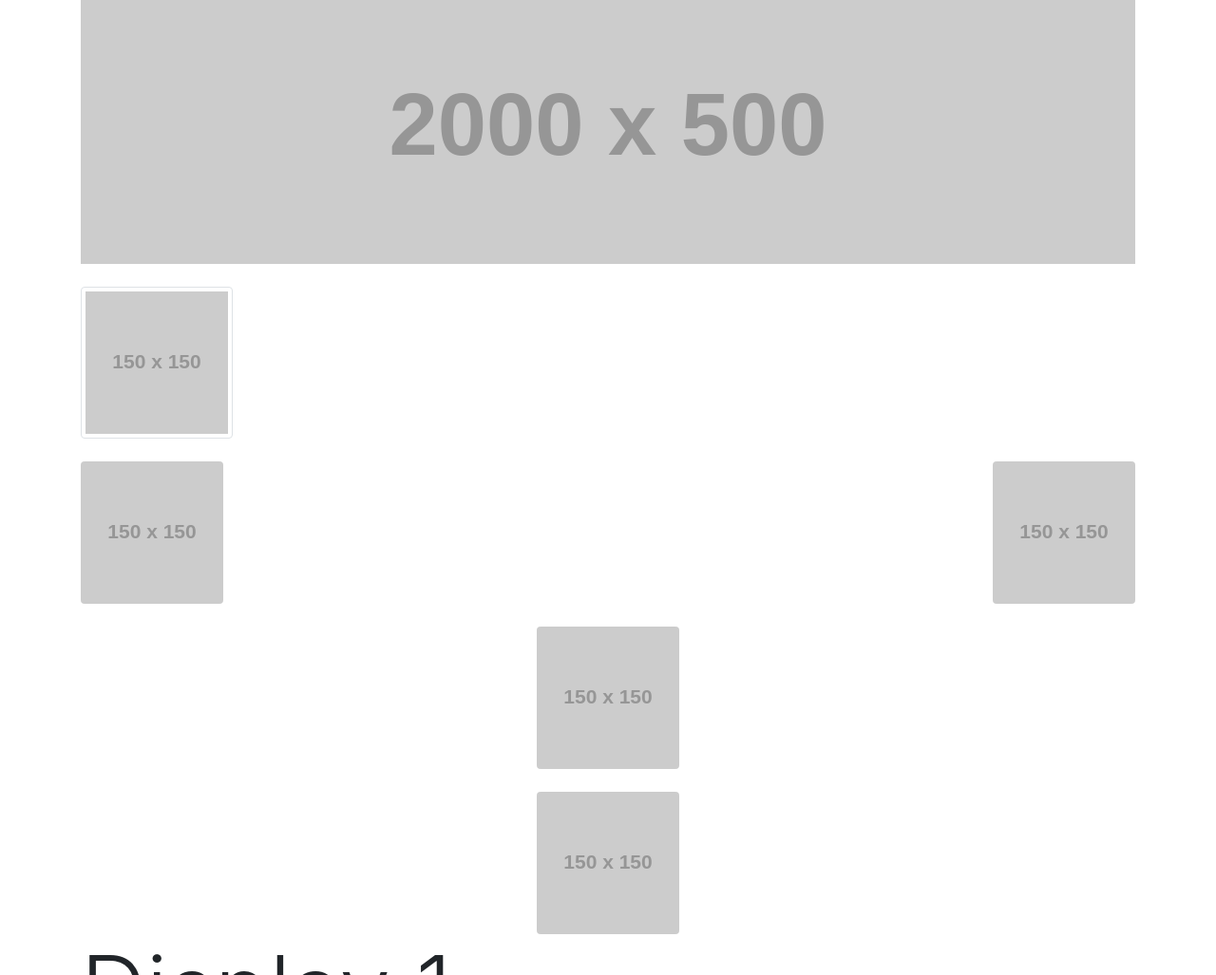
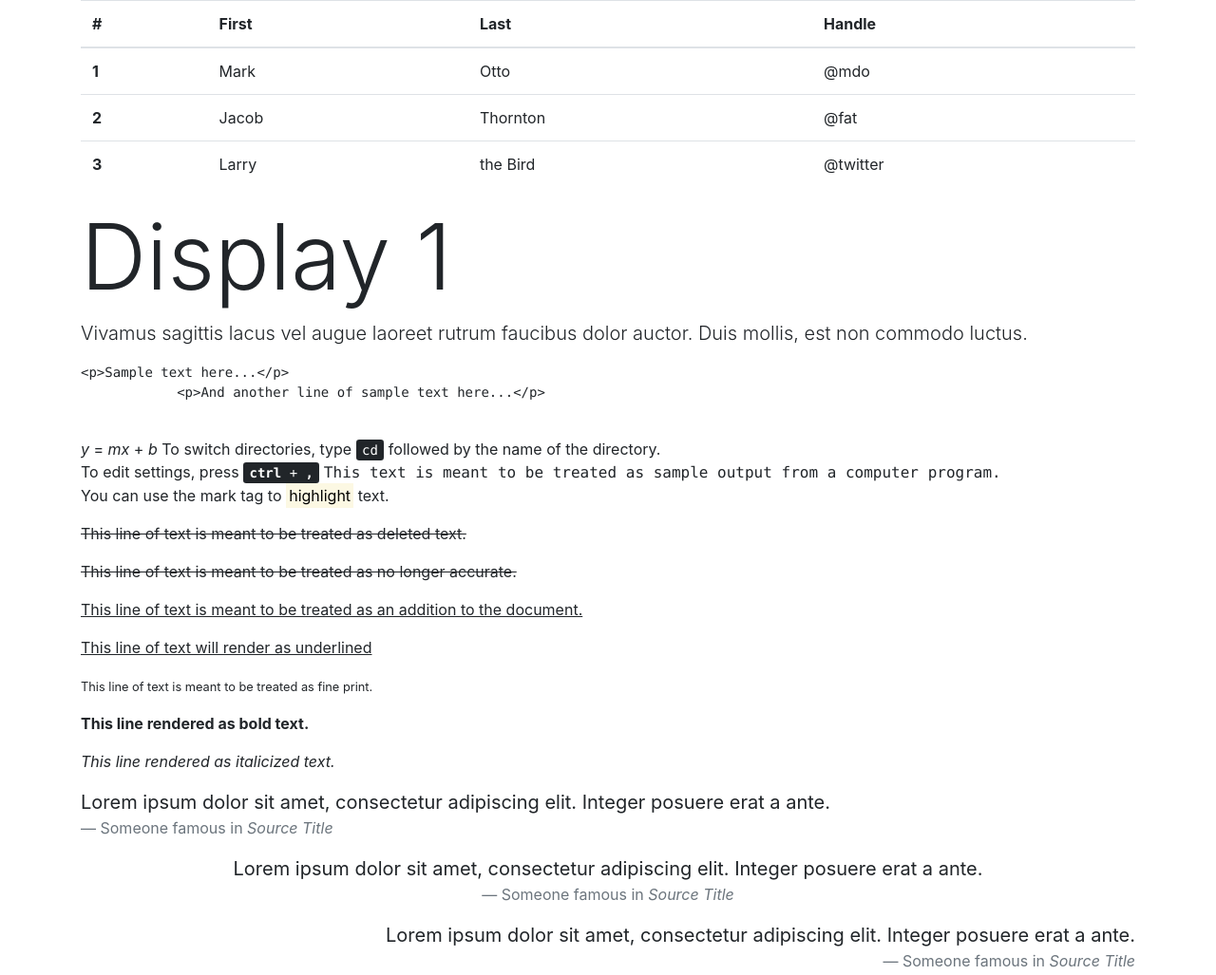
Before and after one commit to raymondSeger/test-bootstrap4, a website: page index.html in a window 1280 px wide. Shown: the top 1027 px of the page at 95% size. Drawn offline with nearby package versions, Linux system fonts and the light colour scheme; placeholder pictures from the web are drawn by us.

Commit message:
table still same with B3
table still same with B3

```diff
--- a/index.html
+++ b/index.html
@@ -16,23 +16,36 @@
 
     <div class="row">
         <div class="col">
-            <img src="http://via.placeholder.com/2000x500" class="img-fluid" alt="Responsive image">
-            <div class="w-100"></div>
-            <br>
-            <img src="http://via.placeholder.com/150" class="img-thumbnail">
-            <div class="w-100"></div>
-            <br>
-            <img src="http://via.placeholder.com/150" class="rounded float-left" alt="...">
-            <img src="http://via.placeholder.com/150" class="rounded float-right" alt="...">
-            <div class="clearfix"></div>
-            <div class="w-100"></div>
-            <br>
-            <img src="http://via.placeholder.com/150" class="rounded mx-auto d-block" alt="...">
-            <div class="w-100"></div>
-            <br>
-            <div class="text-center">
-                <img src="http://via.placeholder.com/150" class="rounded" alt="...">
-            </div>
+            <table class="table">
+                <thead>
+                <tr>
+                    <th scope="col">#</th>
+                    <th scope="col">First</th>
+                    <th scope="col">Last</th>
+                    <th scope="col">Handle</th>
+                </tr>
+                </thead>
+                <tbody>
+                <tr>
+                    <th scope="row">1</th>
+                    <td>Mark</td>
+                    <td>Otto</td>
+                    <td>@mdo</td>
+                </tr>
+                <tr>
+                    <th scope="row">2</th>
+                    <td>Jacob</td>
+                    <td>Thornton</td>
+                    <td>@fat</td>
+                </tr>
+                <tr>
+                    <th scope="row">3</th>
+                    <td>Larry</td>
+                    <td>the Bird</td>
+                    <td>@twitter</td>
+                </tr>
+                </tbody>
+            </table>
         </div>
     </div>
 
```
